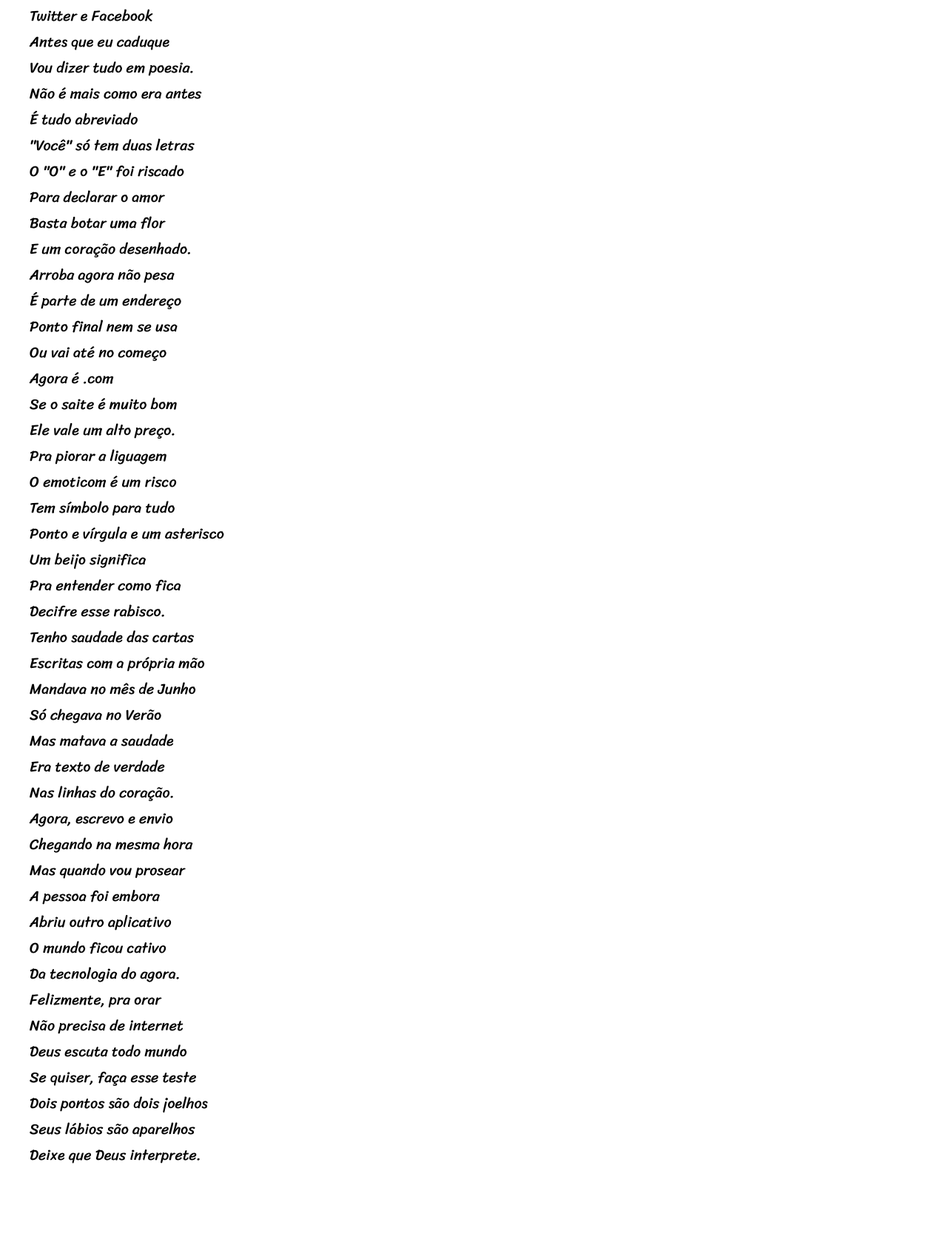
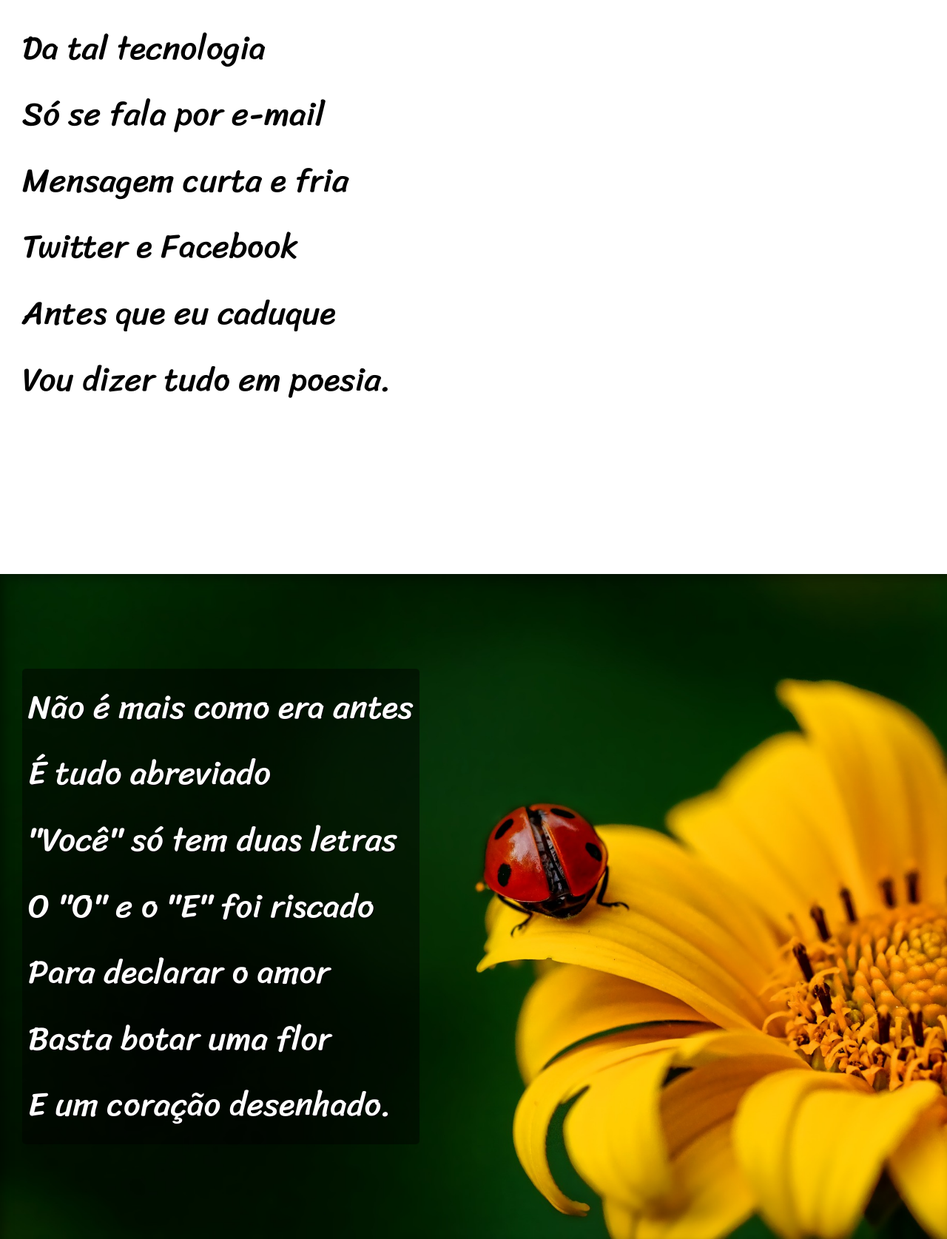
Before and after one commit to KayoLeal/HTML-CSS, a plain HTML site: page Desafios/DESAFIO CORDEL/index.html in a window 1280 px wide. Shown: the part 460-2135 px from the top of the page at 74% size. Before the commit the page ends 2039 px from the top, so only its background shows below. Drawn offline with Linux system fonts and the light colour scheme.

Commit message:
Atualizando o projeto

```diff
--- a/Desafios/DESAFIO CORDEL/estilo/style.css
+++ b/Desafios/DESAFIO CORDEL/estilo/style.css
@@ -16,22 +16,29 @@
     margin: 0px;
 }
 
+html, body{
+    min-height: 100%;
+    background-color: darkgrey;
+    font-family: Verdana, Geneva, Tahoma, sans-serif;
+}
+
 header{
     text-align: center;
     background-color: #000;
-    padding: 50px 0px 50px 0px;
 }
 
 header h1{
     color: #fff;
     font-family:var(--titulo);
     font-weight: 400;
-    font-size: 120px;
+    font-size: 10vw;
+    padding-top: 50px;
 }
 
 header p{
     font-family: 'Segoe UI', Tahoma, Geneva, Verdana, sans-serif;
     color: #fff;
+    padding-bottom: 50px;
 }
 
 header a{
@@ -45,8 +52,67 @@ header a:hover{
     text-decoration: underline;
 }
 
-main{
+section{
     font-family: var(--paragrafo);
-    padding: 70px 0px 0px 40px;
-    font-size: 20px;
+    font-size: 3.5vw;
+    padding-left: 30px;
+    padding-top: 10%;
+    padding-bottom: 10%;
+    line-height: 2em;
 }
+
+.normal{
+    background-color: #ffff;
+    color: #000;
+}
+
+.img{
+    background-color: #3b3b3b;
+    color: #fff;
+    box-shadow: inset 6px 6px 13px 0px #0000005d ;
+}
+
+section.img p{
+    border-radius: 5px;
+    background-color: #00000077;
+    display: inline-block ;
+    padding: 8px;
+    text-shadow: 1px 1px 0px #000000;
+}
+
+section p{
+    padding-bottom: 2em;
+}
+
+#img01{
+    background-image: url(../imagens/background001.jpg);
+    background-repeat: no-repeat;
+    background-size: cover;
+    background-attachment: fixed;
+    background-position: right center;
+}
+
+#img02{
+    background-image: url(../imagens/background002.jpg);
+    background-repeat: no-repeat;
+    background-size: cover;
+    background-attachment: fixed;
+    background-position: right center;
+}
+
+footer{
+    padding: 5px;
+    background-color: #000;
+    color: #fff;
+    text-align: center;
+}
+
+footer a{
+    color: #fff;
+    text-decoration: none;
+    font-weight: bold;
+}
+
+footer a:hover{
+    text-decoration: underline;
+}
--- a/Desafios/DESAFIO CORDEL/index.html
+++ b/Desafios/DESAFIO CORDEL/index.html
@@ -13,6 +13,8 @@
     </header>
 
     <main>
+            <section class="normal">
+                <P>
                     Estou ficando cansado <br>
                     Da tal tecnologia<br>
                     Só se fala por e-mail<br>
@@ -20,9 +22,11 @@
                     Twitter e Facebook<br>
                     Antes que eu caduque<br>
                     Vou dizer tudo em poesia.<br>
+                </P>
+            </section>
 
-        <div class="img">
-            <div class="txt-img">
+            <section class="img" id="img01">
+                    <P>
                         Não é mais como era antes<br>
                         É tudo abreviado<br>
                         "Você" só tem duas letras<br>
@@ -30,10 +34,12 @@
                         Para declarar o amor<br>
                         Basta botar uma flor<br>
                         E um coração desenhado.<br>
-            </div>
+                    </P>
 
-        </div>
+            </section>
 
+            <section class="normal">
+                <P>
                     Arroba agora não pesa<br>
                     É parte de um endereço<br>
                     Ponto final nem se usa<br>
@@ -41,7 +47,9 @@
                     Agora é .com<br>
                     Se o saite é muito bom<br>
                     Ele vale um alto preço.<br>
+                </P>
 
+                <P>
                     Pra piorar a liguagem<br>
                     O emoticom é um risco<br>
                     Tem símbolo para tudo<br>
@@ -49,9 +57,11 @@
                     Um beijo significa<br>
                     Pra entender como fica<br>
                     Decifre esse rabisco.<br>
+                </P>
+            </section>
 
-        <div class="img">
-            <div class="txt-img">
+        <section class="img" id="img02">
+                    <P>
                         Tenho saudade das cartas<br>
                         Escritas com a própria mão<br>
                         Mandava no mês de Junho<br>
@@ -59,8 +69,11 @@
                         Mas matava a saudade<br>
                         Era texto de verdade<br>
                         Nas linhas do coração.<br>
-            </div>
-        </div>
+                    </P>
+        </section>
+
+            <section class="normal">
+                <P>
                     Agora, escrevo e envio<br>
                     Chegando na mesma hora<br>
                     Mas quando vou prosear<br>
@@ -68,7 +81,9 @@
                     Abriu outro aplicativo<br>
                     O mundo ficou cativo<br>
                     Da tecnologia do agora.<br>
+                </P>
 
+                <P>
                     Felizmente, pra orar<br>
                     Não precisa de internet<br>
                     Deus escuta todo mundo<br>
@@ -76,6 +91,8 @@
                     Dois pontos são dois joelhos<br>
                     Seus lábios são aparelhos<br>
                     Deixe que Deus interprete.<br>
+                </P>
+            </section>
 
 
 
@@ -83,7 +100,7 @@
     </main>
 
     <footer>
-
+        <p>Site criado por <a href="https://github.com/KayoLeal" target="_blank">Kayo Leal</a> para o <a href="https://www.cursoemvideo.com/" target="_blank">Curso em Video</a></p>
     </footer>
 </body>
 </html>
```
Also changed, not shown: Desafios/DESAFIO CORDEL/cordel-moderno.txt. Lines whose indentation alone changed are shown as unchanged.
